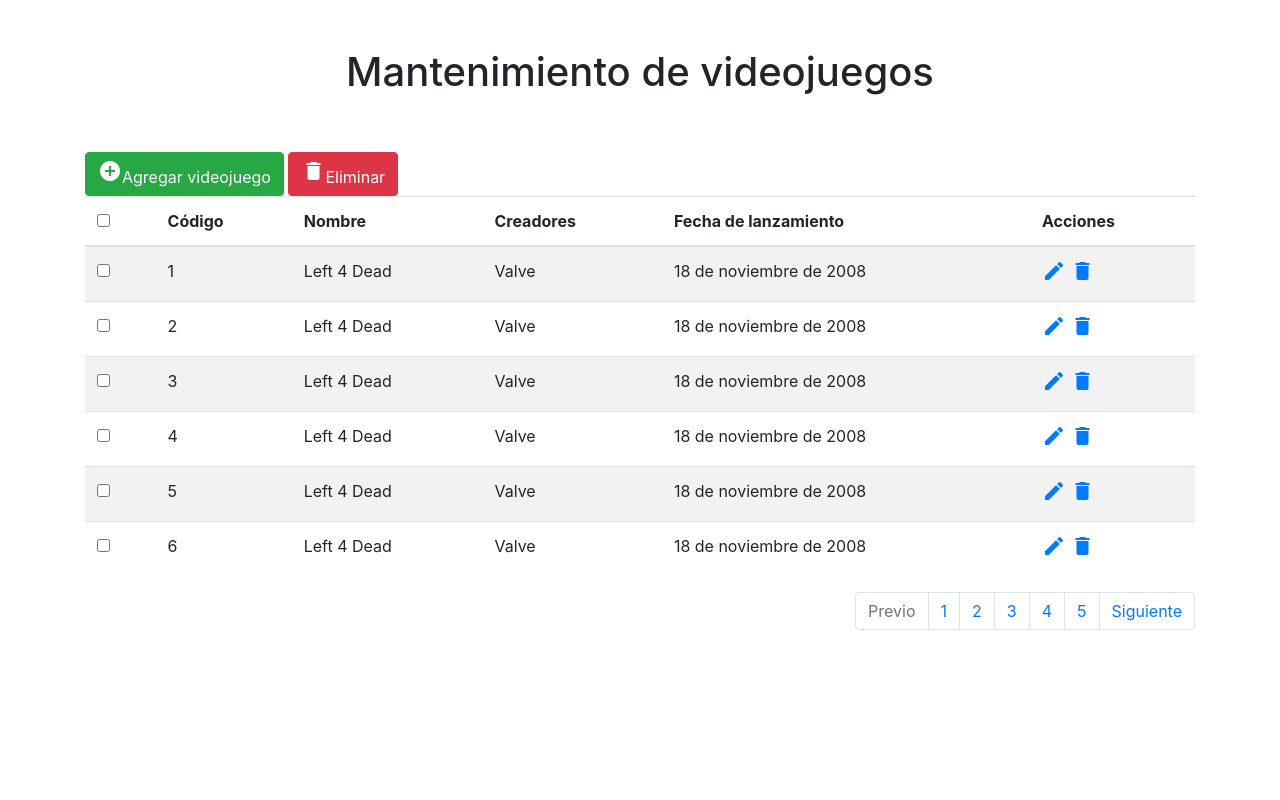
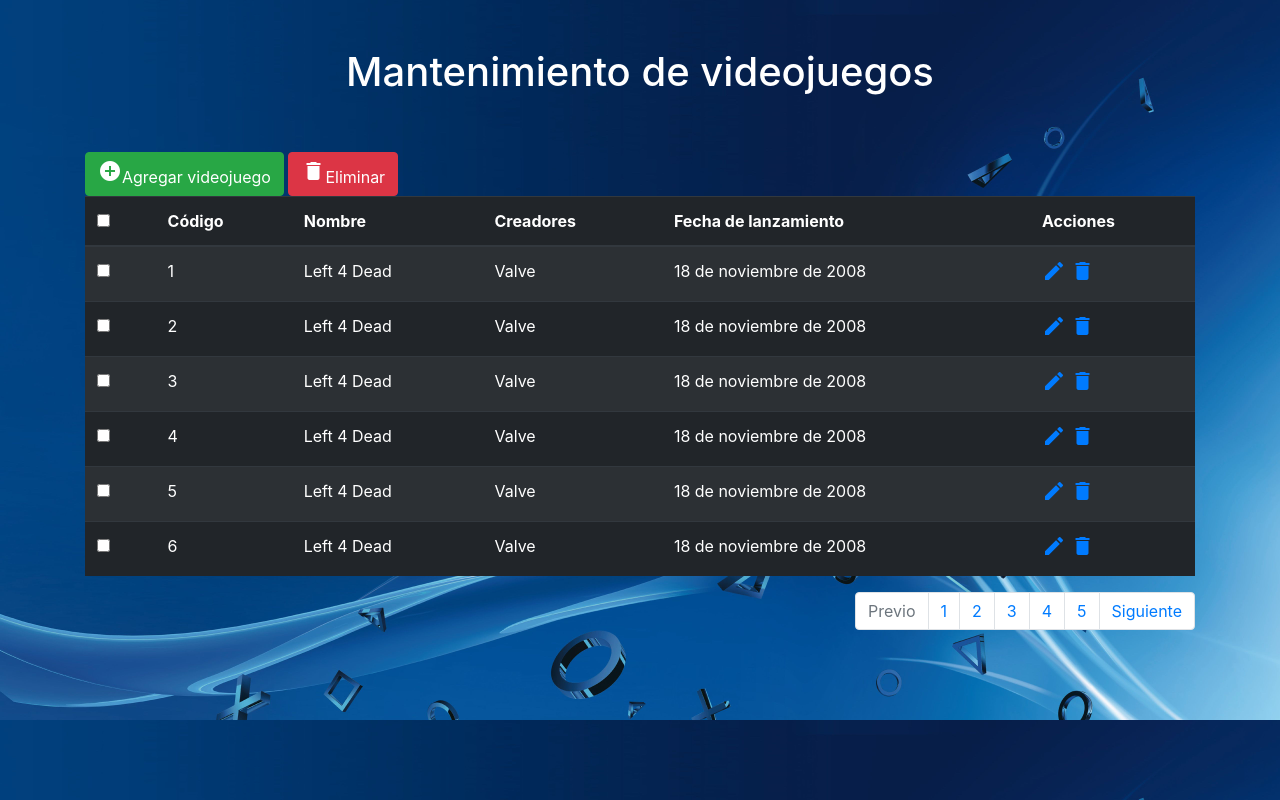
Before and after one commit to elhuacho/WebFirstStage, a plain HTML site: page mantenimiento/mantenimiento.html in a window 1280 px wide. Drawn offline with nearby package versions, Linux system fonts and the light colour scheme; files whose address does not match are found by name.

Commit message:
Avance del mantenimiento

```diff
--- /dev/null
+++ b/assets/css/mantenimiento.css
@@ -0,0 +1,10 @@
+body {
+    background-image: url("../img/fondo-mantenimiento.jpg");
+    background-repeat: initial;
+    background-attachment: fixed;
+    background-size: 100%;
+}
+
+h1 {
+    color: white;
+}
--- a/mantenimiento/mantenimiento.html
+++ b/mantenimiento/mantenimiento.html
@@ -7,6 +7,7 @@
     <meta name="viewport" content="width=device-width, initial-scale=1, shrink-to-fit=no">
     <link href="../dist/css/bootstrap.min.css" rel="stylesheet">
     <link rel="stylesheet" href="https://fonts.googleapis.com/icon?family=Material+Icons">
+    <link rel="stylesheet" href="../assets/css/mantenimiento.css">
     <script type="text/javascript">
         $(document).ready(function(){
             // Activate tooltip
@@ -48,7 +49,7 @@
 					</div>
                 </div>
             </div>
-            <table class="table table-striped table-hover">
+            <table class="table table-striped table-hover table-dark">
                 <thead>
                     <tr>
                         <th>
```
Also changed, not shown: assets/img/fondo-mantenimiento.jpg (added).
